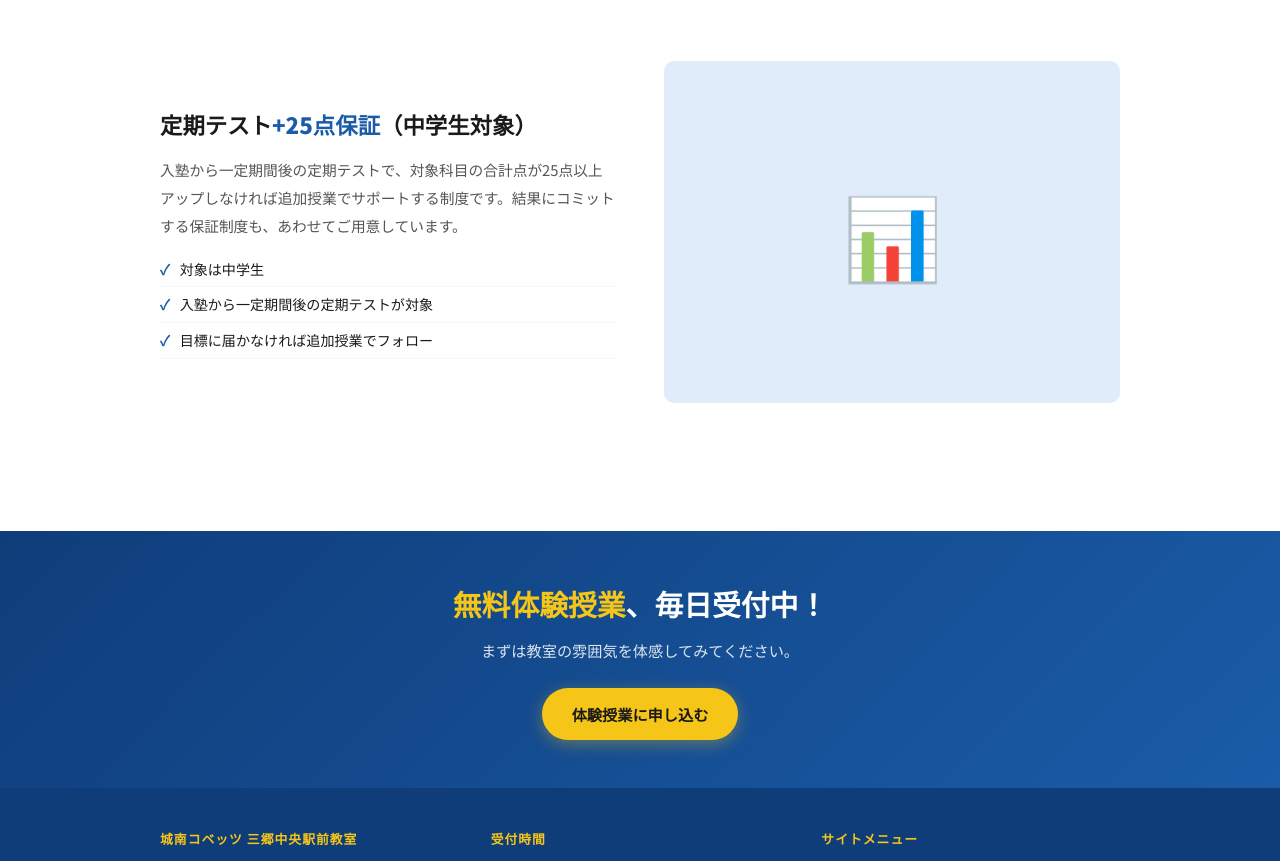
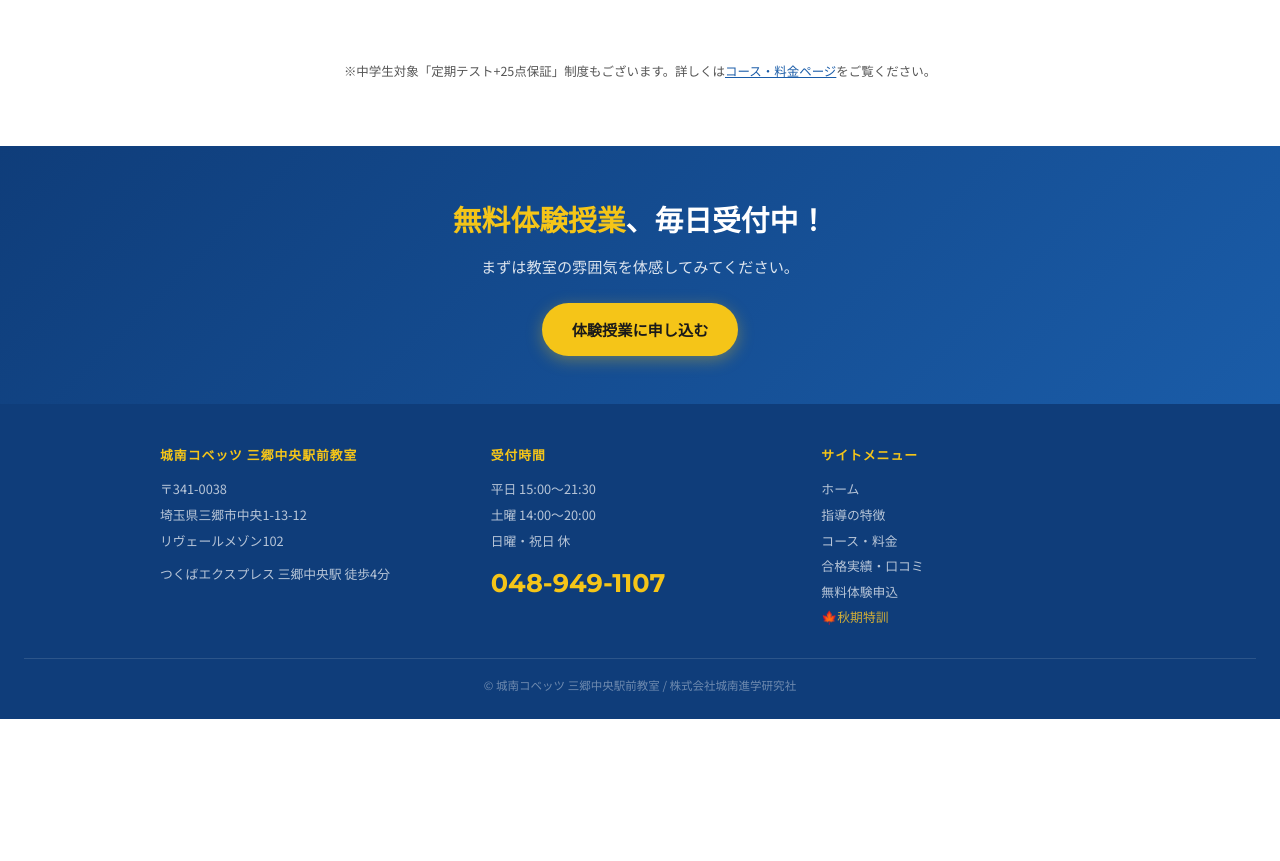
Before and after one commit to k9223721-byte/covez-misato-Local-Path, a plain HTML site: page feature.html in a window 1280 px wide. Shown: the part 1833-2694 px from the top of the page. After the commit the page ends 2552 px from the top, so only its background shows below. Drawn offline with Linux system fonts and the light colour scheme.

Commit message:
「25点保証」の露出をFAQ等の目立たない場所のみに縮小

```diff
--- a/feature.html
+++ b/feature.html
@@ -93,19 +93,9 @@
       </div>
     </div>
 
-    <!-- 成績保証 -->
-    <div class="feature-block reverse reveal">
-      <div class="feature-img">📊</div>
-      <div class="feature-text">
-        <h2>定期テスト<em>+25点保証</em>（中学生対象）</h2>
-        <p>入塾から一定期間後の定期テストで、対象科目の合計点が25点以上アップしなければ追加授業でサポートする制度です。結果にコミットする保証制度も、あわせてご用意しています。</p>
-        <ul>
-          <li>対象は中学生</li>
-          <li>入塾から一定期間後の定期テストが対象</li>
-          <li>目標に届かなければ追加授業でフォロー</li>
-        </ul>
-      </div>
-    </div>
+    <p style="text-align:center;font-size:0.78rem;color:var(--mid);margin-top:8px">
+      ※中学生対象「定期テスト+25点保証」制度もございます。詳しくは<a href="course.html" style="color:var(--blue);text-decoration:underline;">コース・料金ページ</a>をご覧ください。
+    </p>
 
   </div>
 </section>
```
Also changed, not shown: index.html (+3 -8 lines).
